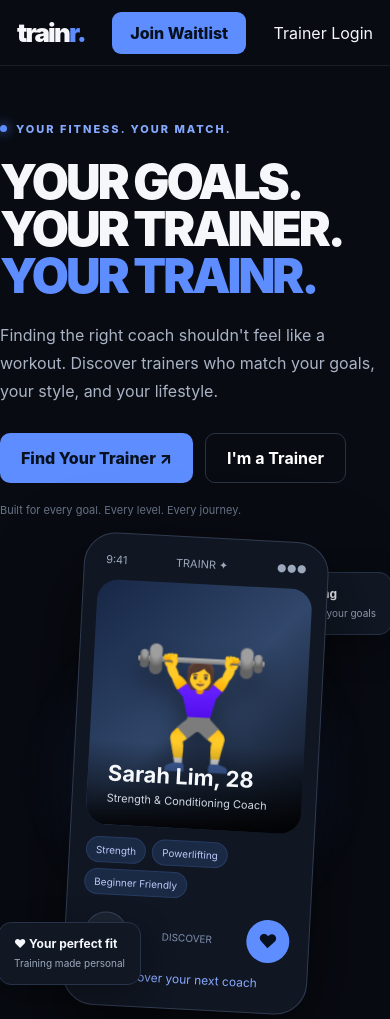
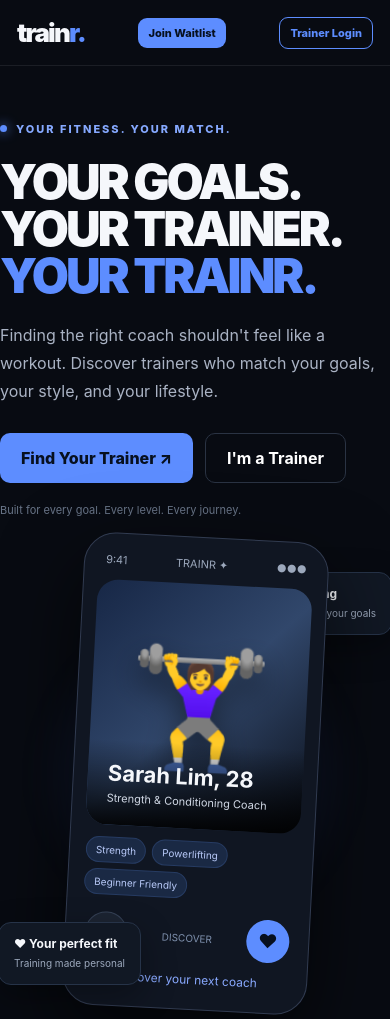
Before and after one commit to khairuldanish2/Trainr-website, a plain HTML site: page index.html in a window 390 px wide. Shown: the top 1019 px of the page. Drawn offline with Linux system fonts and the light colour scheme.

Commit message:
Add styles for trainer login button and mobile navigation

```diff
--- a/style.css
+++ b/style.css
@@ -797,3 +797,34 @@ a {
     text-align: center;
   }
 }
+/* TRAINER LOGIN LINK */
+.trainer-login {
+  display: inline-block;
+  background: transparent;
+  color: #5d8dff;
+  border: 1px solid #5d8dff;
+  border-radius: 9px;
+  padding: 11px 18px;
+  font-weight: 800;
+  font-size: 13px;
+  white-space: nowrap;
+  transition: 0.2s;
+}
+
+.trainer-login:hover {
+  background: #5d8dff;
+  color: #07101f;
+}
+
+/* MOBILE NAVIGATION */
+@media (max-width: 600px) {
+  .trainer-login {
+    padding: 8px 10px;
+    font-size: 11px;
+  }
+
+  .nav-cta {
+    padding: 8px 10px;
+    font-size: 11px;
+  }
+}
```
